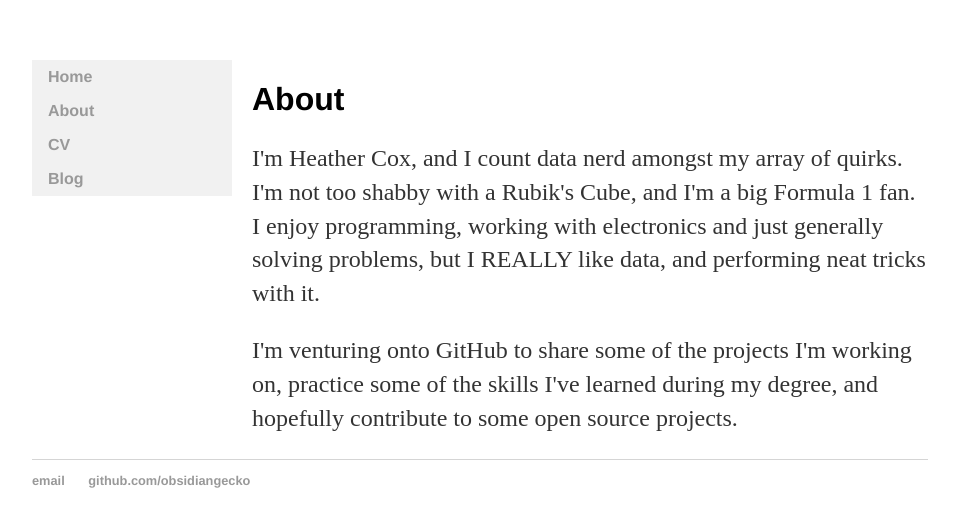
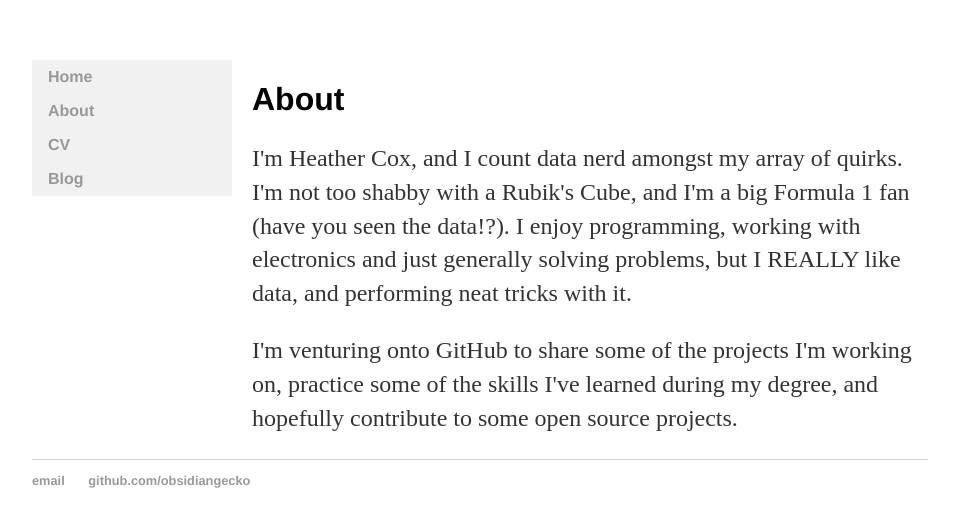
Before and after one commit to obsidiangecko/obsidiangecko.github.io, a Jekyll site: the page built from about.html, in a window 1280 px wide. Shown: the top 527 px of the page, without its empty margins (160-1119 px from the left). Built offline with Jekyll 4.4.1, drawn with Linux system fonts in a browser that asks for light colours.

Commit message:
Update about.html

```diff
--- a/about.html
+++ b/about.html
@@ -5,7 +5,7 @@ title: About - Heather Cox, aka Obsidian Gecko
 <div class="blurb">
 	<h1>About</h1>
 	<p>I'm Heather Cox, and I count data nerd amongst my array of quirks. I'm not too shabby
-  with a Rubik's Cube, and I'm a big Formula 1 fan. I enjoy programming, working with electronics
+  with a Rubik's Cube, and I'm a big Formula 1 fan (have you seen the data!?). I enjoy programming, working with electronics
   and just generally solving problems, but I REALLY like data, and performing neat tricks with it.
   </p>
   <p>I'm venturing onto GitHub to share some of the projects I'm working on, practice some of
```
